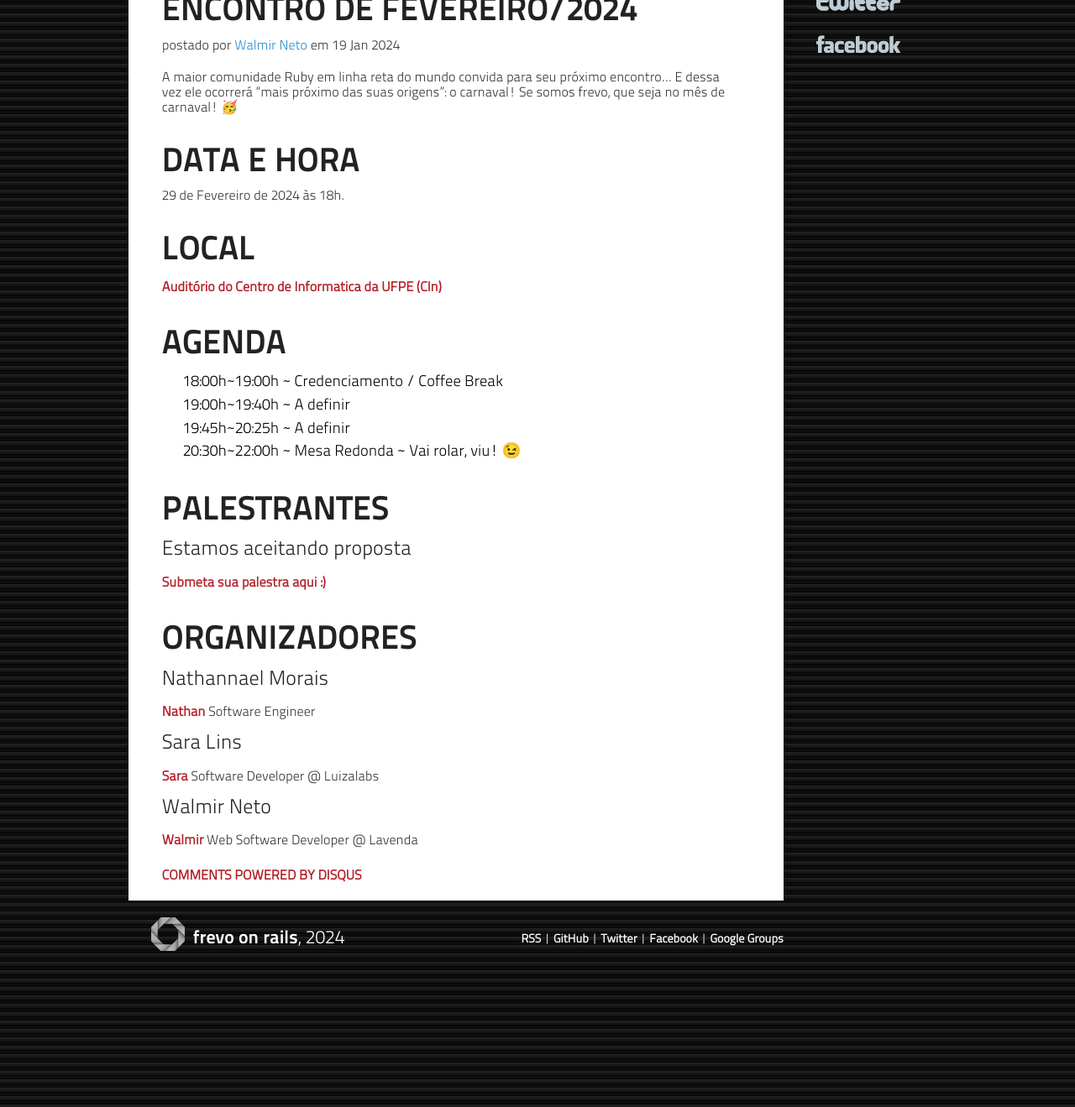
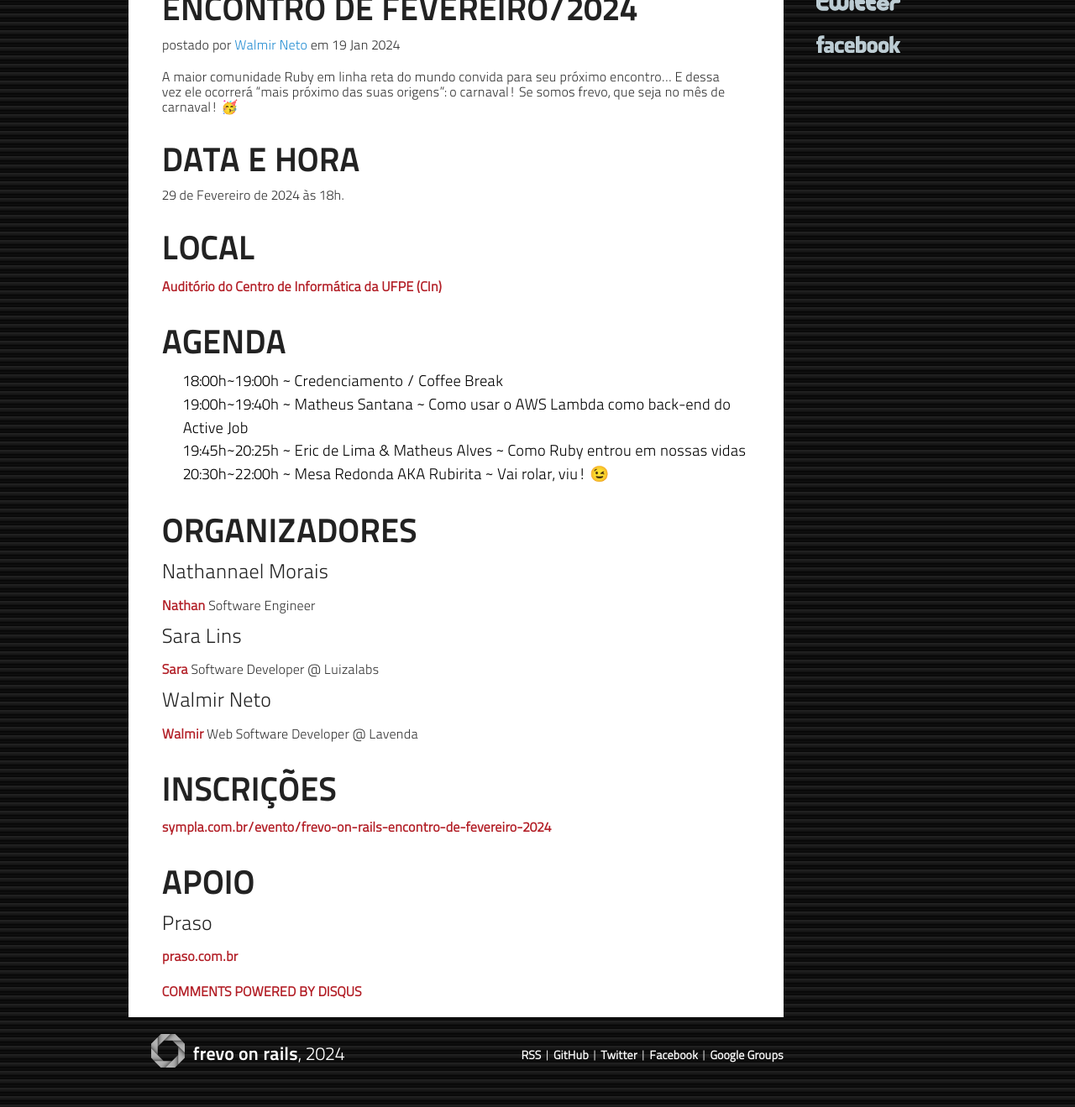
Before and after one commit to frevo-on-rails/frevo-on-rails.github.com, a Jekyll site: the page built from _posts/2024-02-29-encontro-de-fevereiro-2024.markdown, in a window 1280 px wide and 1400 px high, scrolled down 243 px, cut to the strip 81-1400 px from the top of the window. Shown: the whole strip at 84% size. Built offline with Jekyll 4.4.1, drawn with Linux system fonts in a browser that asks for light colours; nearby versions of some CDN libraries; comment, search, counter and statistics services are not loaded.

Commit message:
Add sympla, praso and talks

```diff
--- a/_posts/2024-02-29-encontro-de-fevereiro-2024.markdown
+++ b/_posts/2024-02-29-encontro-de-fevereiro-2024.markdown
@@ -3,7 +3,7 @@
 title      : "Encontro de Fevereiro/2024"
 date       : 2024-01-19 10:00:00
 author     : Walmir Neto
-categories : posts, events
+categories : posts,events
 ---
 
 A maior comunidade Ruby em linha reta do mundo convida para seu próximo encontro... E dessa vez ele ocorrerá "mais próximo das suas origens": o carnaval! Se somos frevo, que seja no mês de carnaval! 🥳
@@ -14,20 +14,14 @@
 
 ## Local
 
-[Auditório do Centro de Informatica da UFPE (CIn)](https://maps.app.goo.gl/jAPMxzx9W6kfDUDz7)
+[Auditório do Centro de Informática da UFPE (CIn)](https://maps.app.goo.gl/jAPMxzx9W6kfDUDz7)
 
 ## Agenda
 
 - 18:00h~19:00h ~ Credenciamento / Coffee Break
-- 19:00h~19:40h ~ A definir
-- 19:45h~20:25h ~ A definir
-- 20:30h~22:00h ~ Mesa Redonda ~ Vai rolar, viu! 😉
-
-## Palestrantes
-
-### Estamos aceitando proposta
-
-[Submeta sua palestra aqui :)](https://forms.gle/rFG8AjCcs9XLy6Bj8)
+- 19:00h~19:40h ~ Matheus Santana ~ Como usar o AWS Lambda como back-end do Active Job
+- 19:45h~20:25h ~ Eric de Lima & Matheus Alves ~ Como Ruby entrou em nossas vidas
+- 20:30h~22:00h ~ Mesa Redonda AKA Rubirita ~ Vai rolar, viu! 😉
 
 ## Organizadores
 
@@ -43,11 +37,11 @@
 
 [Walmir](https://walmir.dev) Web Software Developer @ Lavenda
 
-<!--
 ## Inscrições
 
-[https://www.sympla.com.br](https://www.sympla.com.br)
+[sympla.com.br/evento/frevo-on-rails-encontro-de-fevereiro-2024](https://www.sympla.com.br/evento/frevo-on-rails-encontro-de-fevereiro-2024/2312661)
 
 ## Apoio
 
-A definir -->
+### Praso
+[praso.com.br](https://praso.com.br)
```
